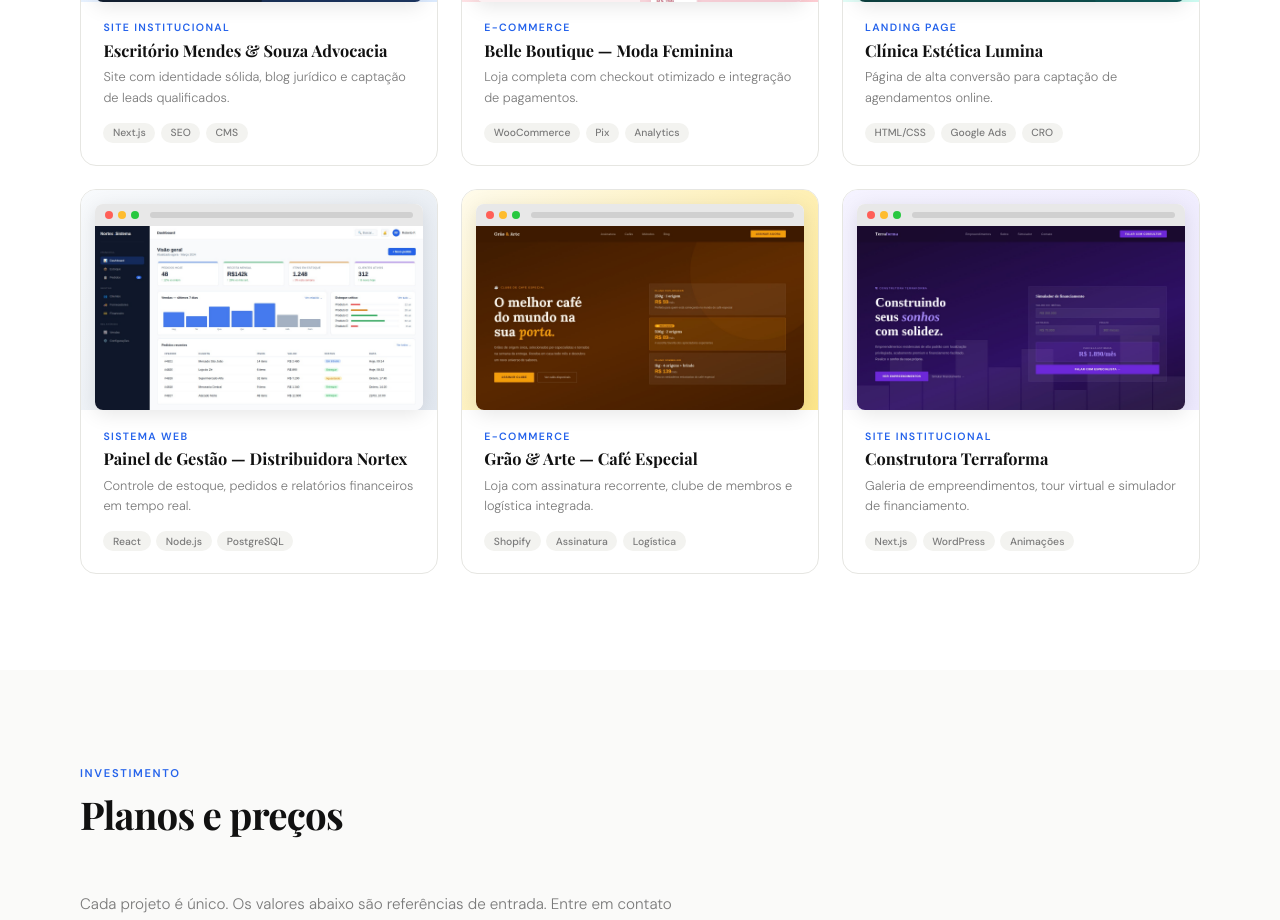
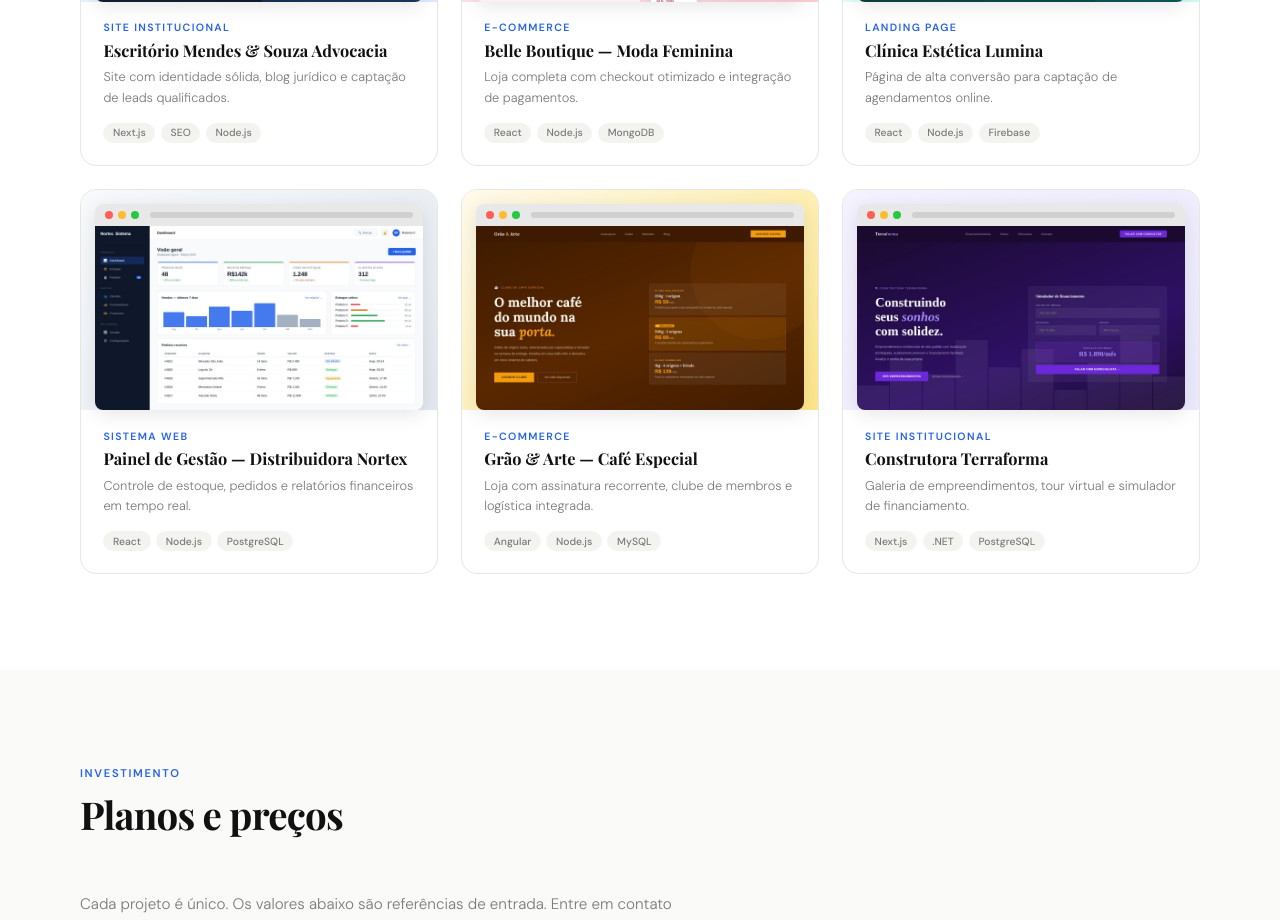
Before and after one commit to LuHallas/portfolio, a React (Vite) app: page / in a window 1280 px wide. Shown: the part 3160-4080 px from the top of the page. Built offline with nearby package versions, Linux system fonts and the light colour scheme; a web font is replaced by a local one.

Commit message:
fix: adicionando tecnologias

```diff
--- a/src/data/projetos.js
+++ b/src/data/projetos.js
@@ -13,18 +13,18 @@ export const projetos = [
     nome: 'Escritório Mendes & Souza Advocacia',
     descricaoCard: 'Site com identidade sólida, blog jurídico e captação de leads qualificados.',
     cor: 'blue',
-    tags: ['Next.js', 'SEO', 'CMS'],
+    tags: ['Next.js', 'SEO', 'Node.js'],
     desafio: 'O escritório precisava de presença digital que transmitisse autoridade e confiança, ao mesmo tempo em que captasse clientes qualificados de forma orgânica. O site antigo era lento, sem SEO e sem formulário funcional.',
     features: [
       { icon: '⚖️', titulo: 'Design Jurídico Premium', desc: 'Identidade visual sóbria transmitindo confiança e autoridade. Tipografia refinada, paleta em azul navy.' },
       { icon: '🔍', titulo: 'SEO Técnico Completo', desc: 'URLs otimizadas, meta tags automáticas, sitemap, schema markup jurídico e Google Search Console.' },
-      { icon: '✍️', titulo: 'Blog Jurídico com CMS', desc: 'Sistema de publicação de artigos com WordPress headless. Categorias por área do direito e busca interna.' },
+      { icon: '✍️', titulo: 'Blog Jurídico com CMS', desc: 'Sistema de publicação de artigos com painel administrativo. Categorias por área do direito e busca interna.' },
       { icon: '📬', titulo: 'Captação de Leads', desc: 'Formulários integrados com e-mail e WhatsApp. Notificação instantânea para os sócios.' },
       { icon: '📊', titulo: 'Analytics & Heatmap', desc: 'Google Analytics 4 com eventos de conversão rastreados e relatório mensal de acessos.' },
       { icon: '⚡', titulo: 'Performance 95+', desc: 'Score Lighthouse acima de 95. Carregamento abaixo de 1.2s na primeira visita.' },
     ],
-    stack: ['Next.js 14', 'TailwindCSS', 'WordPress CMS', 'Google Analytics 4', 'Vercel'],
-    stackCores: ['#0070f3', '#38bdf8', '#21759b', '#f59e0b', '#34d399'],
+    stack: ['Next.js', 'React', 'Node.js', 'PostgreSQL', 'Vercel'],
+    stackCores: ['#0070f3', '#61dafb', '#68a063', '#336791', '#34d399'],
     resultados: [
       { num: '+320%', label: 'Tráfego orgânico em 3 meses' },
       { num: '47', label: 'Leads no primeiro mês' },
@@ -46,7 +46,7 @@ export const projetos = [
     nome: 'Belle Boutique — Moda Feminina',
     descricaoCard: 'Loja completa com checkout otimizado e integração de pagamentos.',
     cor: 'rose',
-    tags: ['WooCommerce', 'Pix', 'Analytics'],
+    tags: ['React', 'Node.js', 'MongoDB'],
     desafio: 'A Belle Boutique vendia pelo Instagram e WhatsApp, perdendo vendas por falta de processo estruturado. Sem carrinho, sem frete automático e sem gestão de estoque, a operação era caótica.',
     features: [
       { icon: '👗', titulo: 'Catálogo Visual', desc: 'Galeria com zoom, múltiplas fotos, variações de cor e tamanho e filtros por categoria.' },
@@ -56,8 +56,8 @@ export const projetos = [
       { icon: '🎯', titulo: 'Google Shopping', desc: 'Feed de produtos no Google Merchant Center para campanhas de Shopping e anúncios dinâmicos.' },
       { icon: '📱', titulo: 'Mobile First', desc: 'Mais de 80% das visitas são mobile. Interface totalmente otimizada para compra no celular.' },
     ],
-    stack: ['WordPress', 'WooCommerce', 'Mercado Pago', 'Melhor Envio', 'Meta Pixel'],
-    stackCores: ['#21759b', '#96588a', '#009ee3', '#f59e0b', '#1877f2'],
+    stack: ['React', 'Node.js', 'MongoDB', 'Mercado Pago', 'Firebase'],
+    stackCores: ['#61dafb', '#68a063', '#47a248', '#009ee3', '#f5820d'],
     resultados: [
       { num: '3×', label: 'Aumento no faturamento em 4 meses' },
       { num: '68%', label: 'Taxa de conclusão do checkout' },
@@ -79,7 +79,7 @@ export const projetos = [
     nome: 'Clínica Estética Lumina',
     descricaoCard: 'Página de alta conversão para captação de agendamentos online.',
     cor: 'teal',
-    tags: ['HTML/CSS', 'Google Ads', 'CRO'],
+    tags: ['React', 'Node.js', 'Firebase'],
     desafio: 'A clínica investia em Google Ads mas direcionava para um site com muita distração. A taxa de conversão estava abaixo de 1%, desperdiçando budget de marketing.',
     features: [
       { icon: '🎯', titulo: 'Foco em Conversão', desc: 'Estrutura AIDA aplicada no copywriting. Um único CTA em destaque por toda a página.' },
@@ -89,8 +89,8 @@ export const projetos = [
       { icon: '📊', titulo: 'A/B Testing', desc: 'Teste entre duas versões de headline e CTA. A vencedora trouxe 42% mais conversões.' },
       { icon: '📱', titulo: 'Pixel & Rastreamento', desc: 'Meta Pixel e Google Ads Conversion Tracking para otimização automática das campanhas.' },
     ],
-    stack: ['HTML5/CSS3', 'JavaScript', 'Google Ads', 'Meta Pixel', 'Twilio WhatsApp'],
-    stackCores: ['#e34f26', '#f7df1e', '#ea4335', '#1877f2', '#25d366'],
+    stack: ['React', 'Node.js', 'Firebase', 'Google Ads', 'Meta Pixel'],
+    stackCores: ['#61dafb', '#68a063', '#f5820d', '#ea4335', '#1877f2'],
     resultados: [
       { num: '4.8%', label: 'Taxa de conversão (era 0.9%)' },
       { num: '-67%', label: 'Redução no custo por lead' },
@@ -116,10 +116,10 @@ export const projetos = [
       { icon: '📊', titulo: 'Dashboards em Tempo Real', desc: 'Gráficos de vendas por período, produtos mais vendidos e projeções de faturamento.' },
       { icon: '👥', titulo: 'CRM de Clientes', desc: 'Cadastro completo com histórico de pedidos, condições especiais e segmentação.' },
       { icon: '🔐', titulo: 'Permissões por Papel', desc: 'Autenticação JWT. Cada usuário acessa apenas o que precisa: gestor, vendedor, estoquista.' },
-      { icon: '☁️', titulo: 'Nuvem & Backup', desc: 'Hospedagem AWS com backup diário automático e disponibilidade de 99.9%.' },
+      { icon: '☁️', titulo: 'Nuvem & Backup', desc: 'Hospedagem em nuvem com backup diário automático e disponibilidade de 99.9%.' },
     ],
-    stack: ['React 18', 'Node.js', 'PostgreSQL', 'TypeScript', 'AWS', 'Prisma ORM'],
-    stackCores: ['#61dafb', '#68a063', '#336791', '#3178c6', '#f59e0b', '#000'],
+    stack: ['React', 'Node.js', 'PostgreSQL', '.NET', 'MongoDB'],
+    stackCores: ['#61dafb', '#68a063', '#336791', '#512bd4', '#47a248'],
     resultados: [
       { num: '-80%', label: 'Redução de erros operacionais' },
       { num: '12h', label: 'Economizadas por semana' },
@@ -141,18 +141,18 @@ export const projetos = [
     nome: 'Grão & Arte — Café Especial',
     descricaoCard: 'Loja com assinatura recorrente, clube de membros e logística integrada.',
     cor: 'amber',
-    tags: ['Shopify', 'Assinatura', 'Logística'],
+    tags: ['Angular', 'Node.js', 'MySQL'],
     desafio: 'A Grão & Arte precisava de uma plataforma premium com modelo de receita recorrente via clube de assinantes, sem depender de marketplaces com altas taxas.',
     features: [
       { icon: '☕', titulo: 'Clube de Assinatura', desc: '3 planos mensais com cobrança automática e benefícios exclusivos por plano.' },
       { icon: '🎁', titulo: 'Experiência de Unboxing', desc: 'Calendário de envios, prévia do próximo lote e carta personalizada do torrador.' },
       { icon: '📦', titulo: 'Logística Integrada', desc: 'Correios e Jadlog com cálculo automático de frete e rastreamento em tempo real.' },
-      { icon: '💳', titulo: 'Cobrança Recorrente', desc: 'Tokenização de cartão com cobrança mensal via Vindi. Painel de gestão para o assinante.' },
+      { icon: '💳', titulo: 'Cobrança Recorrente', desc: 'Tokenização de cartão com cobrança mensal. Painel de gestão para o assinante.' },
       { icon: '📖', titulo: 'Blog & Educação', desc: 'Conteúdo sobre métodos de preparo e origem dos grãos para engajar a comunidade.' },
       { icon: '⭐', titulo: 'Reviews Exclusivos', desc: 'Avaliações autenticadas exclusivas para assinantes, aumentando credibilidade.' },
     ],
-    stack: ['Shopify', 'Vindi', 'Jadlog API', 'Correios API', 'Klaviyo'],
-    stackCores: ['#96bf48', '#f59e0b', '#fbbf24', '#3b82f6', '#8b5cf6'],
+    stack: ['Angular', 'Node.js', 'MySQL', 'Firebase', 'Python'],
+    stackCores: ['#dd0031', '#68a063', '#4479a1', '#f5820d', '#3776ab'],
     resultados: [
       { num: '380', label: 'Assinantes ativos no 6º mês' },
       { num: '94%', label: 'Taxa de retenção mensal' },
@@ -174,18 +174,18 @@ export const projetos = [
     nome: 'Construtora Terraforma',
     descricaoCard: 'Galeria de empreendimentos, tour virtual e simulador de financiamento.',
     cor: 'violet',
-    tags: ['Next.js', 'WordPress', 'Animações'],
+    tags: ['Next.js', '.NET', 'PostgreSQL'],
     desafio: 'A Terraforma tinha empreendimentos de qualidade mas o site antigo não funcionava em celular e não gerava nenhum lead para a equipe comercial.',
     features: [
       { icon: '🏗️', titulo: 'Galeria de Empreendimentos', desc: 'Página dedicada por empreendimento com plantas, fotos, mapa e disponibilidade.' },
       { icon: '🧮', titulo: 'Simulador de Financiamento', desc: 'Calculadora de parcelas com entrada, FGTS, prazo e sistemas SAC ou Price.' },
-      { icon: '✨', titulo: 'Animações GSAP', desc: 'Transições suaves entre seções e reveal de elementos ao scroll.' },
+      { icon: '✨', titulo: 'Animações Fluidas', desc: 'Transições suaves entre seções e reveal de elementos ao scroll.' },
       { icon: '📍', titulo: 'SEO Local', desc: 'Otimização para buscas locais, Google Meu Negócio e schema markup imobiliário.' },
-      { icon: '🤝', titulo: 'CRM Integration', desc: 'Leads enviados automaticamente para RD Station com pontuação de interesse.' },
+      { icon: '🤝', titulo: 'Integração CRM', desc: 'Leads enviados automaticamente para o CRM com pontuação de interesse.' },
       { icon: '🏠', titulo: 'Tour Virtual 360°', desc: 'Integração com tour em 360° dos apartamentos decorados.' },
     ],
-    stack: ['Next.js 14', 'WordPress CMS', 'GSAP', 'RD Station', 'Google Maps API'],
-    stackCores: ['#0070f3', '#21759b', '#88ce02', '#e44d26', '#4285f4'],
+    stack: ['Next.js', 'React', '.NET', 'PostgreSQL', 'Python'],
+    stackCores: ['#0070f3', '#61dafb', '#512bd4', '#336791', '#3776ab'],
     resultados: [
       { num: '+410%', label: 'Aumento em leads qualificados' },
       { num: '8min', label: 'Tempo médio de sessão' },
```
Also changed, not shown: src/pages/Projeto.jsx (line endings or trailing spaces).
